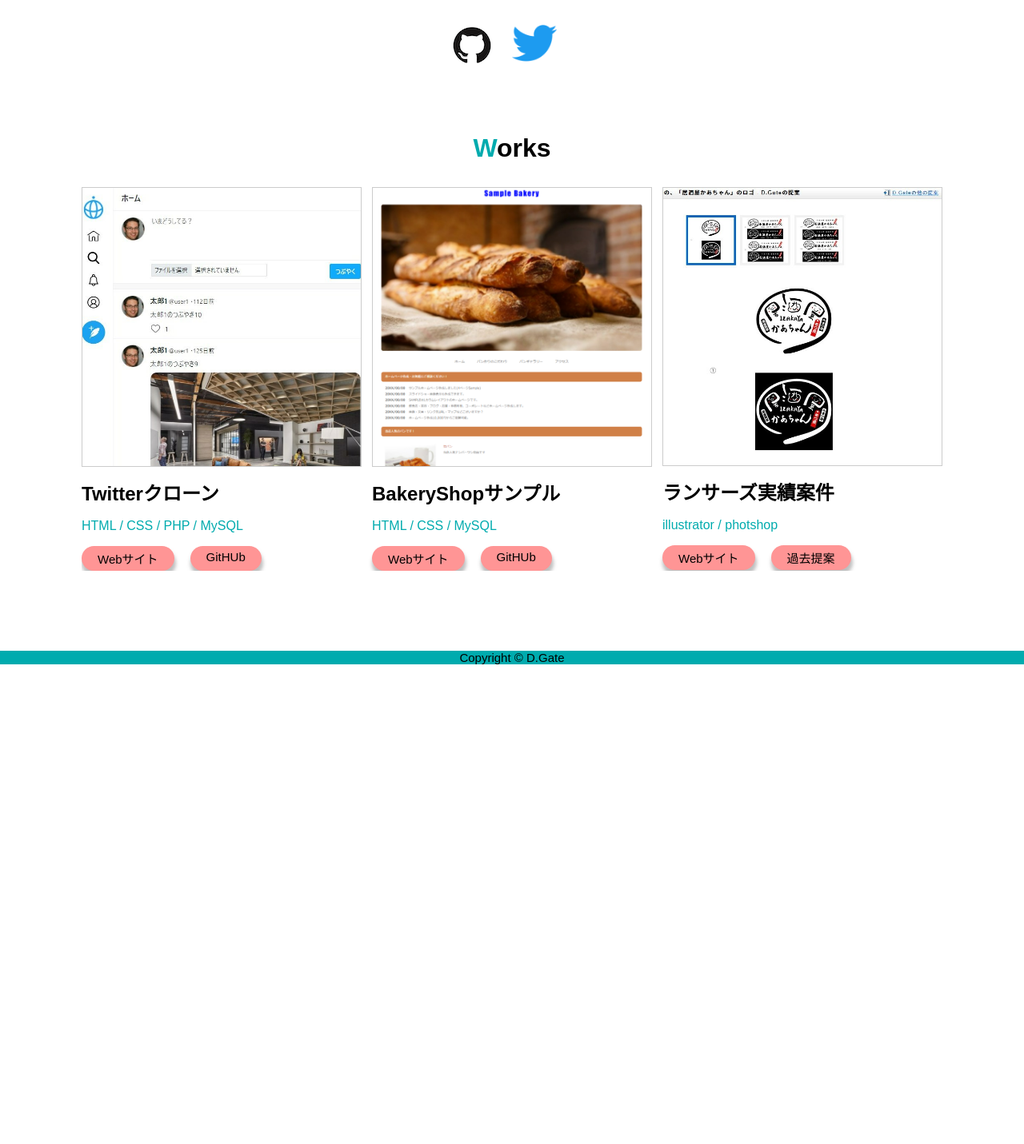
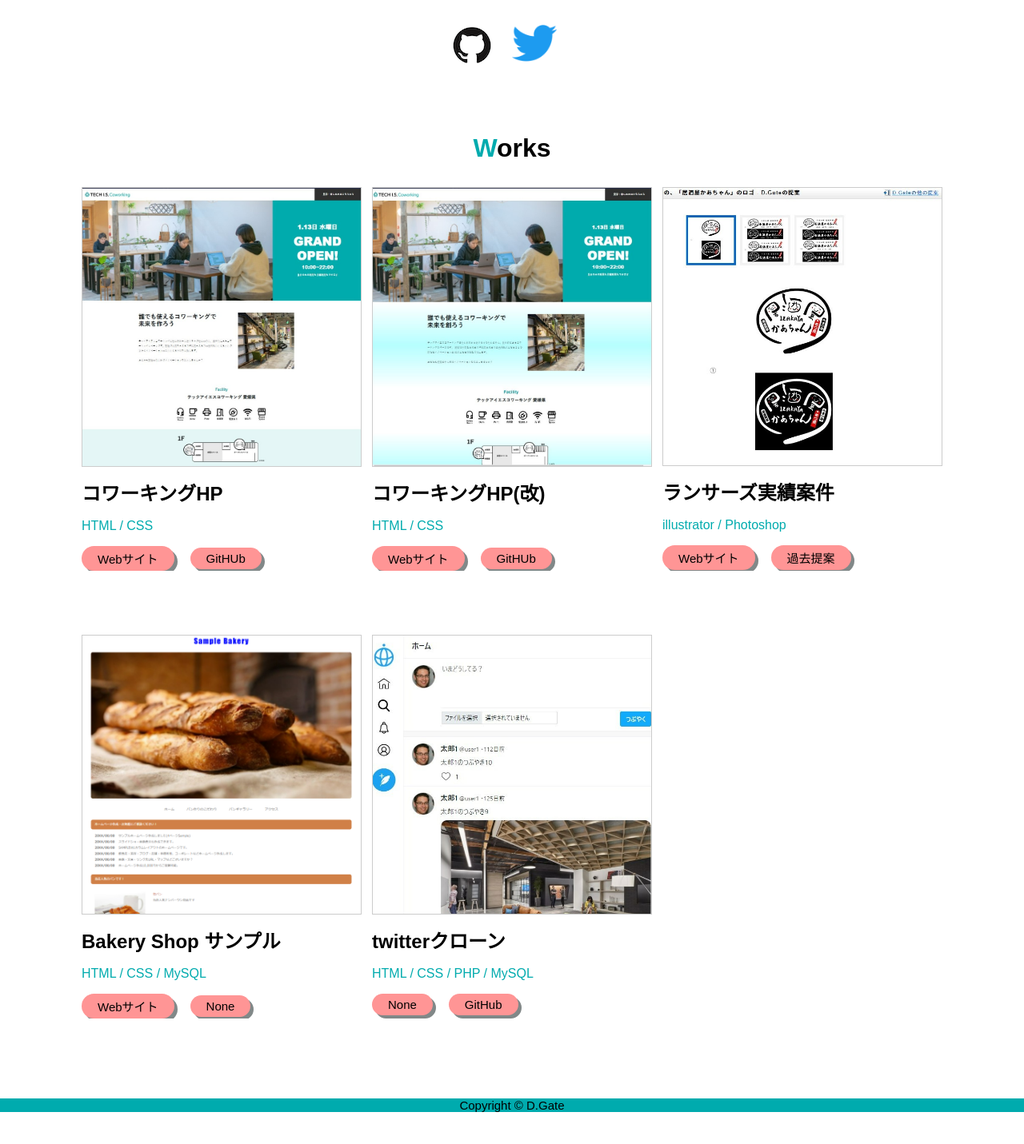
Before and after one commit to fgdgate/Portfolio_profile, a PHP site: page / in a window 1280 px wide. Shown: the part 1082-2513 px from the top of the page at 80% size. Before the commit the page ends 1913 px from the top, so only its background shows below. Run offline with PHP 8.4, Linux system fonts and the light colour scheme.

Commit message:
Works追加・変更

```diff
--- a/index.html
+++ b/index.html
@@ -61,30 +61,52 @@
                         <h2 class="sub-title"><span class="color-green">W</span>orks</h2>
                         <ul class="works-list">
                               <li>
-                                    <img src="img\twitterclonesample.jpg" alt="Twitterclone開発画像">
-                                    <h3>Twitterクローン</h3>
-                                    <p class="color-green">HTML / CSS / PHP / MySQL</p>
+                                    <img src="img\techis-hp_sample.jpg" alt="TECH I.S-HP画像">
+                                    <h3>コワーキングHP</h3>
+                                    <p class="color-green">HTML / CSS</p>
                                     <div class="link">
-                                          <a href="https://github.com/fgdgate/TwitterClone.git">Webサイト</a>
-                                          <a href="https://github.com/fgdgate/TwitterClone.git">GitHUb</a>
+                                          <a href="https://techis-hp.herokuapp.com/">Webサイト</a>
+                                          <a href="https://github.com/fgdgate/TECHIS_C_HP.git">GitHUb</a>
                                     </div>
                               </li>
                               <li>
-                                    <img src="img\sample_hp1.png" alt="ホームページ作成sample画像">
-                                    <h3>BakeryShopサンプル</h3>
-                                    <p class="color-green">HTML / CSS / MySQL</span>
+                                    <img src="img\techis-hp_sample2.jpg" alt="TECH I.S-HP2画像">
+                                    <h3>コワーキングHP(改)</h3>
+                                    <p class="color-green">HTML / CSS</span>
                                     <div class="link">
-                                          <a href="http://dgate.html.xdomain.jp/">Webサイト</a>
-                                          <a href="">GitHUb</a>
+                                          <a href="https://c-hp-coworking-vol2.herokuapp.com/">Webサイト</a>
+                                          <a href="https://github.com/fgdgate/c-hp-teckis.git">GitHUb</a>
                                     </div>
                               </li>
                               <li>
                                     <img src="img\215506.jpg" alt="ロゴデザイン獲得画像" width="" height="">
                                     <h3>ランサーズ実績案件</h3>
-                                    <p class="color-green">illustrator / photshop</span>
+                                    <p class="color-green">illustrator / Photoshop</span>
                                     <div class="link">
                                           <a href="https://www.lancers.jp/profile/fgdgert">Webサイト</a>
                                           <a href="https://www.lancers.jp/profile/fgdgert/proposal">過去提案</a>
+                                    </div>
+                              </li>
+                        </ul>
+                  </div>
+                  <div class="box-works">
+                        <ul class="works-list">
+                              <li>
+                                    <img src="img\sample_hp1.png" alt="ホームページ作成sample画像">
+                                    <h3>Bakery Shop サンプル</h3>
+                                    <p class="color-green">HTML / CSS / MySQL</span>
+                                    <div class="link">
+                                          <a href="http://dgate.html.xdomain.jp/">Webサイト</a>
+                                          <a href="">None</a>
+                                    </div>
+                              </li>
+                              <li>
+                                    <img src="img\twitterclonesample.jpg" alt="Twitterクローン画像">
+                                    <h3>twitterクローン</h3>
+                                    <p class="color-green">HTML / CSS / PHP / MySQL</span>
+                                    <div class="link">
+                                          <a href="">None</a>
+                                          <a href="https://github.com/fgdgate/TwitterClone.git">GitHub</a>
                                     </div>
                               </li>
                         </ul>
--- a/portfolio.css
+++ b/portfolio.css
@@ -147,6 +147,7 @@ body{
       display: flex;
       -webkit-justify-content: left;
       margin-top: 15px;
+      align-items: center;
 
   }
 
@@ -158,7 +159,8 @@ body{
       text-decoration: none;
       color: #000;
       border-radius: 20px;
-      box-shadow: 1px 6px 4px 1px rgb(128 128 128 / 50%);
+      box-shadow: 4px 4px 0 #818888
+      /* rgb(128 128 128 / 50%); */
 
   }
 
@@ -167,8 +169,8 @@ body{
       clear: both;
       text-align: center;
       font-size: 15px;
-      margin: 50px 0 20px;
-      margin-bottom: 30px;
+      margin: 40px 0 20px;
+      margin-bottom: 40px;
       background-color: #00abae;
 }
 
```
Also changed, not shown: img/techis-hp_sample.jpg (added), img/techis-hp_sample2.jpg (added).
